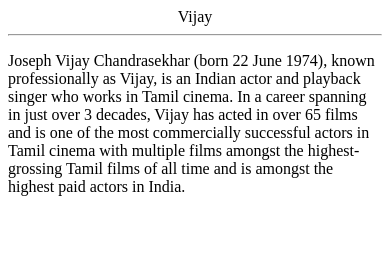
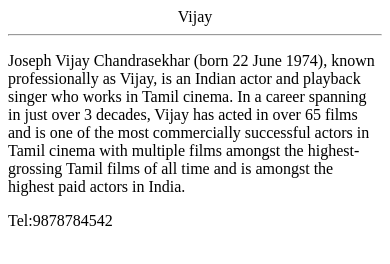
Before and after one commit to raajah435/ActorHtmlPage, a plain HTML site: page index.html in a window 390 px wide. Drawn offline with Linux system fonts and the light colour scheme.

Commit message:
phone nmber added

```diff
--- a/index.html
+++ b/index.html
@@ -2,3 +2,5 @@
 <hr>
 
 <p>Joseph Vijay Chandrasekhar (born 22 June 1974), known professionally as Vijay, is an Indian actor and playback singer who works in Tamil cinema. In a career spanning in just over 3 decades, Vijay has acted in over 65 films and is one of the most commercially successful actors in Tamil cinema with multiple films amongst the highest-grossing Tamil films of all time and is amongst the highest paid actors in India.</p>
+
+<p>Tel:9878784542</p>
```
